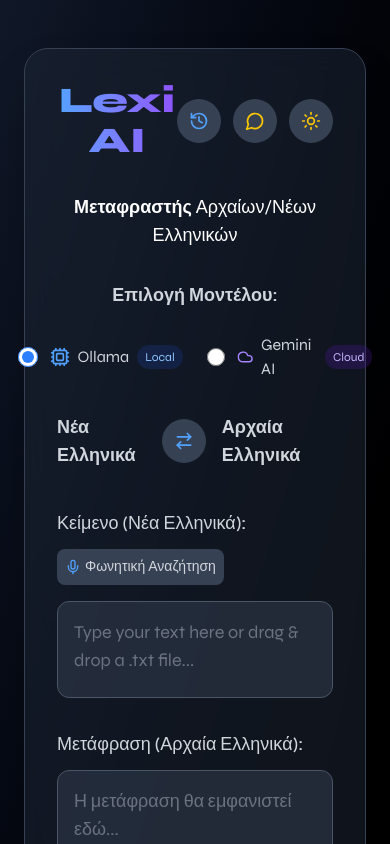
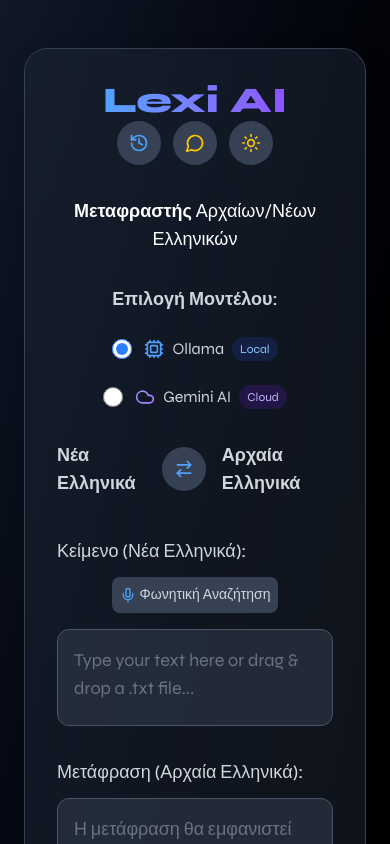
Before and after one commit to gioiliop7/greek-ai-translator, a Next.js app: page / in a window 390 px wide. Shown: the top 844 px of the page. Built offline with nearby package versions, Linux system fonts and the light colour scheme.

Commit message:
Make it responsive

```diff
--- a/app/page.tsx
+++ b/app/page.tsx
@@ -536,7 +536,7 @@
       <div
         className={`w-full max-w-5xl ${cardClasses} rounded-3xl shadow-2xl border p-8 space-y-8 transition-colors duration-300`}
       >
-        <div className="flex justify-between items-center">
+        <div className="flex-col md:flex-row flex justify-between items-center">
           <h1 className="text-4xl font-extrabold text-center text-transparent bg-clip-text bg-gradient-to-r from-blue-400 to-violet-500">
             Lexi AI
           </h1>
@@ -597,7 +597,7 @@
           >
             Επιλογή Μοντέλου:
           </span>
-          <div className="flex items-center gap-6">
+          <div className="flex flex-col md:flex-row items-center gap-6">
             <div className="flex items-center gap-3">
               <input
                 type="radio"
@@ -720,7 +720,7 @@
               {/* Input text actions */}
             </div>
 
-            <div className="flex items-center gap-2 mb-4">
+            <div className="flex items-center gap-2 mb-4 flex-col md:flex-row">
               {/* 3. Voice Input Button */}
               {isSpeechApiSupported && (
                 <button
```
